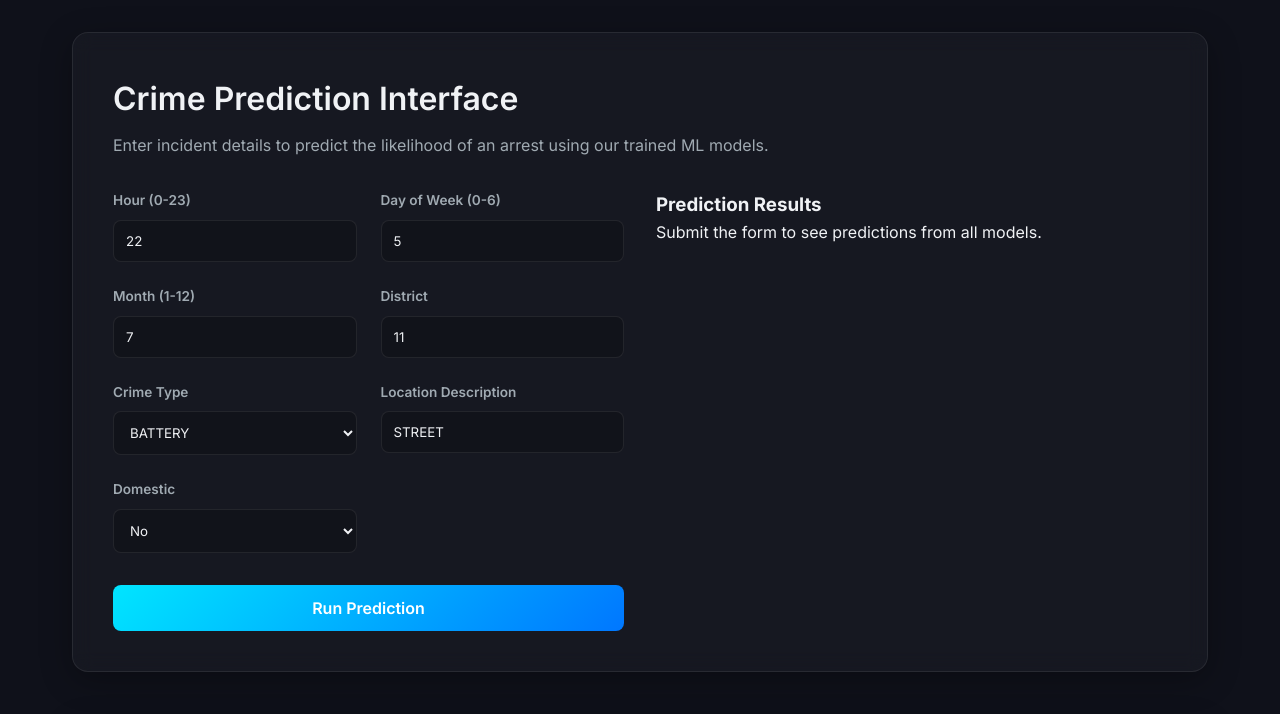
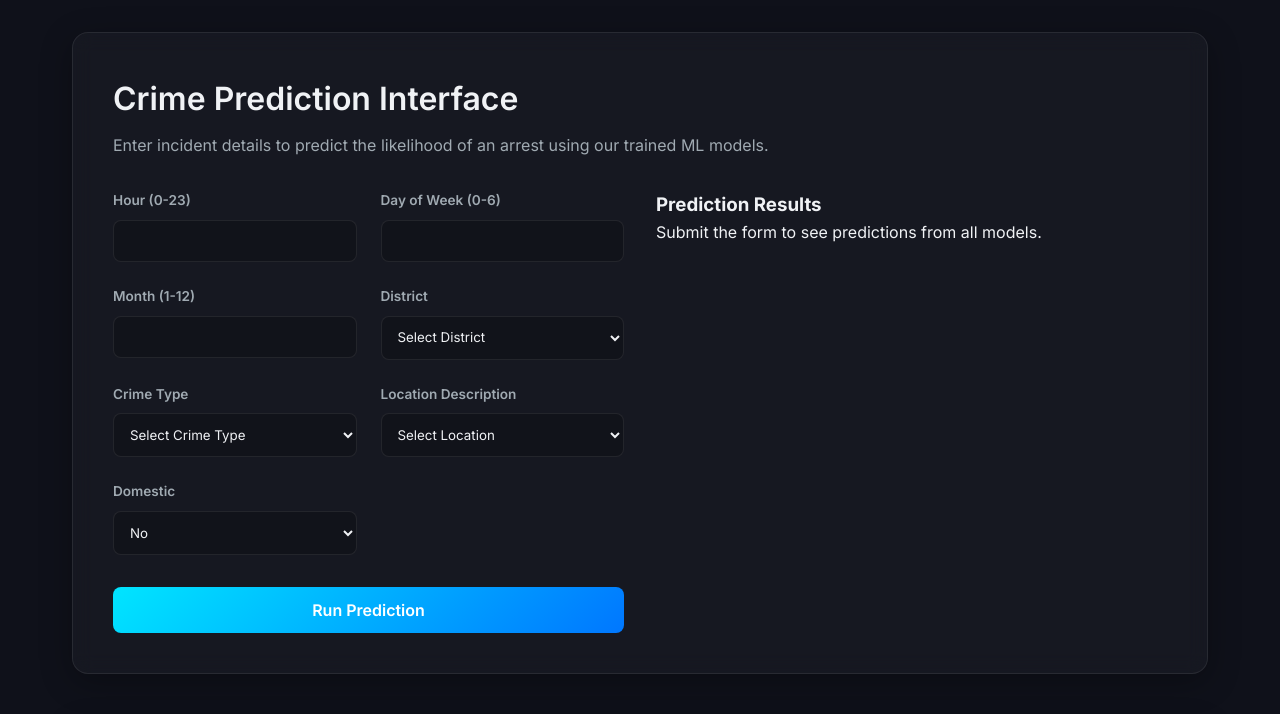
Before and after one commit to H8rsh100/UrbanOracle, a Flask app: page / in a window 1280 px wide. Shown: the part 87-801 px from the top of the page. Run offline with Flask 3, Linux system fonts and the light colour scheme; data that the repository does not hold is empty.

Commit message:
feat: make form inputs dynamic and empty by default

```diff
--- a/app.py
+++ b/app.py
@@ -34,7 +34,14 @@ except Exception as e:
 
 @app.route('/')
 def index():
-    return render_template('index.html')
+    districts = []
+    locations = []
+    crime_types = []
+    if encoders:
+        districts = encoders['District'].classes_.tolist()
+        locations = encoders['Location Description'].classes_.tolist()
+        crime_types = encoders['Primary Type'].classes_.tolist()
+    return render_template('index.html', districts=districts, locations=locations, crime_types=crime_types)
 
 @app.route('/predict', methods=['POST'])
 def predict():
--- a/templates/index.html
+++ b/templates/index.html
@@ -40,33 +40,42 @@
                     <div class="form-grid">
                         <div class="input-group">
                             <label>Hour (0-23)</label>
-                            <input type="number" name="hour" min="0" max="23" value="22" required>
+                            <input type="number" name="hour" min="0" max="23" required>
                         </div>
                         <div class="input-group">
                             <label>Day of Week (0-6)</label>
-                            <input type="number" name="day_of_week" min="0" max="6" value="5" required>
+                            <input type="number" name="day_of_week" min="0" max="6" required>
                         </div>
                         <div class="input-group">
                             <label>Month (1-12)</label>
-                            <input type="number" name="month" min="1" max="12" value="7" required>
+                            <input type="number" name="month" min="1" max="12" required>
                         </div>
                         <div class="input-group">
                             <label>District</label>
-                            <input type="text" name="district" value="11" required>
+                            <select name="district" required>
+                                <option value="" disabled selected>Select District</option>
+                                {% for d in districts %}
+                                <option value="{{ d }}">{{ d }}</option>
+                                {% endfor %}
+                            </select>
                         </div>
                         <div class="input-group">
                             <label>Crime Type</label>
-                            <select name="crime_type">
-                                <option value="BATTERY">BATTERY</option>
-                                <option value="THEFT">THEFT</option>
-                                <option value="NARCOTICS">NARCOTICS</option>
-                                <option value="ASSAULT">ASSAULT</option>
-                                <option value="BURGLARY">BURGLARY</option>
+                            <select name="crime_type" required>
+                                <option value="" disabled selected>Select Crime Type</option>
+                                {% for c in crime_types %}
+                                <option value="{{ c }}">{{ c }}</option>
+                                {% endfor %}
                             </select>
                         </div>
                         <div class="input-group">
                             <label>Location Description</label>
-                            <input type="text" name="location_desc" value="STREET" required>
+                            <select name="location_desc" required>
+                                <option value="" disabled selected>Select Location</option>
+                                {% for l in locations %}
+                                <option value="{{ l }}">{{ l }}</option>
+                                {% endfor %}
+                            </select>
                         </div>
                         <div class="input-group">
                             <label>Domestic</label>
```
